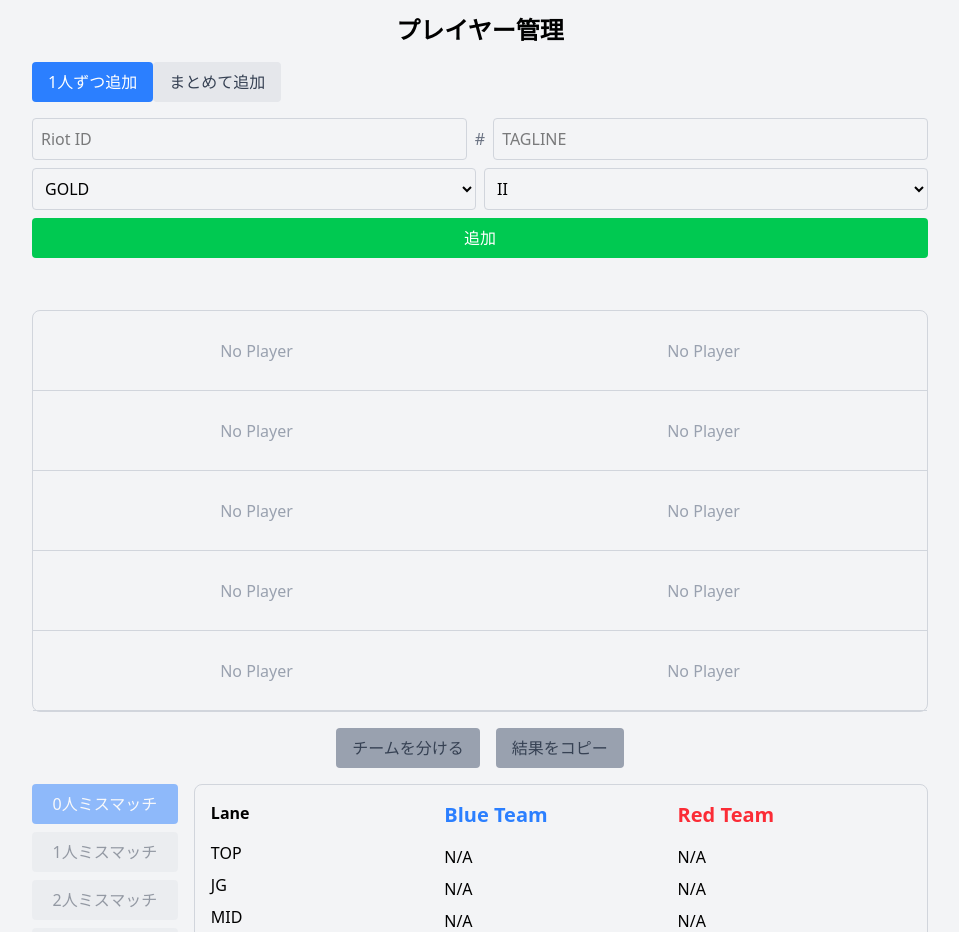
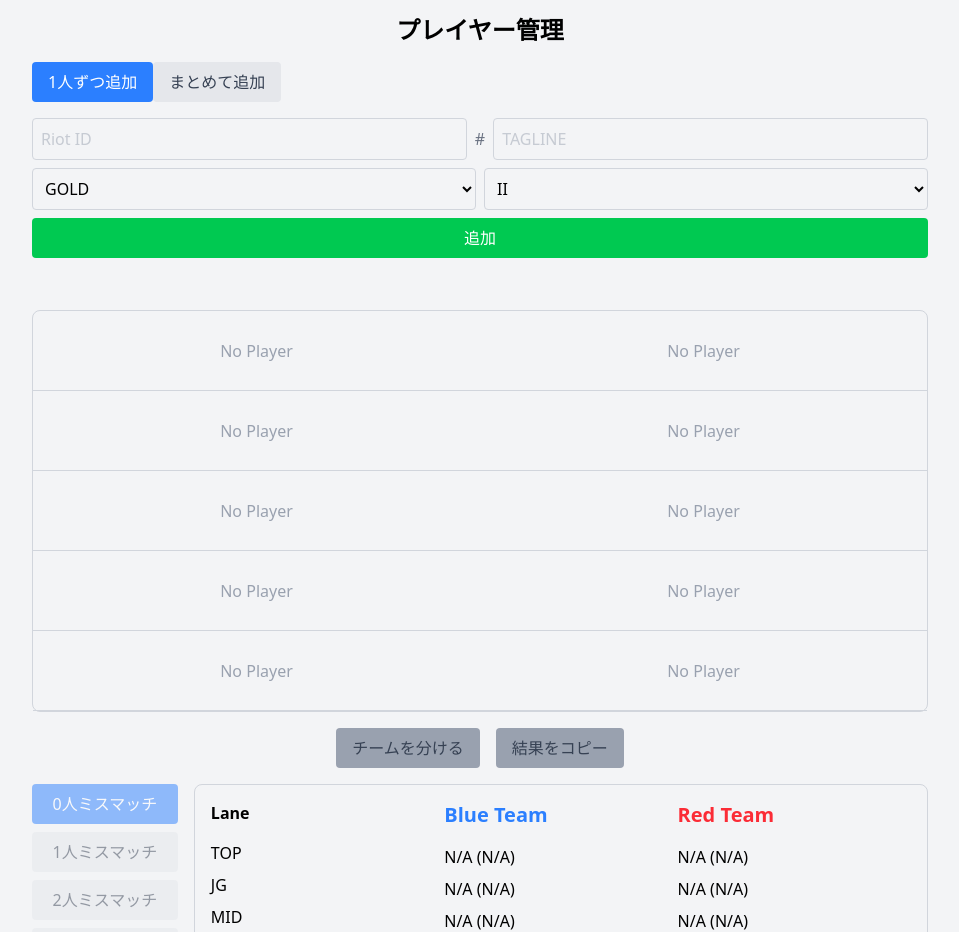
Before and after one commit to karasu354/team-balancer, a Next.js app: page / in a window 1280 px wide. Shown: the part 140-1072 px from the top of the page, without its empty margins (160-1119 px from the left). Built offline with nearby package versions, Linux system fonts and the light colour scheme.

Commit message:
fix result and update edit mode

```diff
--- a/components/DividedTeamTable.tsx
+++ b/components/DividedTeamTable.tsx
@@ -129,7 +129,8 @@ const DividedTeamTable: React.FC<DividedTeamTableProps> = ({
               </div>
               {['TOP', 'JG', 'MID', 'ADC', 'SUP'].map((lane, index) => (
                 <div key={lane} className="mb-2">
-                  {activeDivision.players[index]?.getName() || 'N/A'}
+                  {activeDivision.players[index]?.getName() || 'N/A'} (
+                  {activeDivision.players[index]?.getRating() || 'N/A'})
                 </div>
               ))}
             </div>
@@ -140,7 +141,8 @@ const DividedTeamTable: React.FC<DividedTeamTableProps> = ({
               </div>
               {['TOP', 'JG', 'MID', 'ADC', 'SUP'].map((lane, index) => (
                 <div key={lane} className="mb-2">
-                  {activeDivision.players[index + 5]?.getName() || 'N/A'}
+                  {activeDivision.players[index + 5]?.getName() || 'N/A'} (
+                  {activeDivision.players[index + 5]?.getRating() || 'N/A'})
                 </div>
               ))}
             </div>
--- a/components/PlayerCard.tsx
+++ b/components/PlayerCard.tsx
@@ -3,24 +3,34 @@ import React from 'react'
 import { Player } from '../utils/player'
 
 interface PlayerCardProps {
-  player: Player | null // プレイヤーがない場合も対応
+  player: Player | null
   onToggleRole?: (roleIndex: number) => void
   onRemove?: () => void
+  onEdit?: () => void // 編集ボタンのコールバック
 }
 
 const PlayerCard: React.FC<PlayerCardProps> = ({
   player,
   onToggleRole,
   onRemove,
+  onEdit,
 }) => {
   return (
     <div className="p-2 border-b border-gray-300 flex items-center justify-between h-20">
       {player ? (
         <>
           <div className="flex-1">
-            <p className="font-bold whitespace-nowrap">{player.getName()}</p>
+            <div className="flex items-center space-x-2">
+              <button
+                className="text-blue-500 hover:text-blue-700 transition text-sm"
+                onClick={onEdit}
+              >
+                ✎
+              </button>
+              <p className="font-bold whitespace-nowrap">{player.getName()}</p>
+            </div>
             <p className="text-sm text-gray-500">
-              レート: {player.getRating()}
+              {player.getDisplayRank()} ({player.getRating()})
             </p>
           </div>
           <div className="flex space-x-2">
--- a/components/PlayerInputForm.tsx
+++ b/components/PlayerInputForm.tsx
@@ -1,5 +1,6 @@
-import React, { useState } from 'react'
+import React, { useEffect, useState } from 'react'
 
+import { Player } from '../utils/player'
 import { rankEnum, tierEnum } from '../utils/rank'
 
 interface PlayerInputFormProps {
@@ -9,13 +10,27 @@ interface PlayerInputFormProps {
     tier: tierEnum,
     rank: rankEnum
   ) => void
+  editingPlayer?: Player | null // 編集中のプレイヤー
 }
 
-const PlayerInputForm: React.FC<PlayerInputFormProps> = ({ onAddPlayer }) => {
+const PlayerInputForm: React.FC<PlayerInputFormProps> = ({
+  onAddPlayer,
+  editingPlayer,
+}) => {
   const [name, setName] = useState('')
   const [tag, setTag] = useState('')
   const [tier, setTier] = useState<tierEnum>(tierEnum.gold)
   const [rank, setRank] = useState<rankEnum>(rankEnum.two)
+
+  useEffect(() => {
+    if (editingPlayer) {
+      // 編集中のプレイヤー情報をフォームに反映
+      setName(editingPlayer.getName())
+      setTag(editingPlayer.getTagLine())
+      setTier(editingPlayer.getTier())
+      setRank(editingPlayer.getRank())
+    }
+  }, [editingPlayer])
 
   const handleAddPlayer = () => {
     if (name.trim() && tag.trim()) {
@@ -43,7 +58,8 @@ const PlayerInputForm: React.FC<PlayerInputFormProps> = ({ onAddPlayer }) => {
           placeholder="Riot ID"
           value={name}
           onChange={(e) => setName(e.target.value)}
-          className="p-2 border border-gray-300 rounded w-full"
+          className="p-2 border border-gray-300 rounded w-full bg-gray-100 text-gray-400 cursor-not-allowed"
+          disabled={!!editingPlayer} // 編集時は名前を変更不可
         />
         <span className="text-gray-500">#</span>
         <input
@@ -51,7 +67,8 @@ const PlayerInputForm: React.FC<PlayerInputFormProps> = ({ onAddPlayer }) => {
           placeholder="TAGLINE"
           value={tag}
           onChange={(e) => setTag(e.target.value)}
-          className="p-2 border border-gray-300 rounded w-full"
+          className="p-2 border border-gray-300 rounded w-full bg-gray-100 text-gray-400 cursor-not-allowed"
+          disabled={!!editingPlayer} // 編集時はタグを変更不可
         />
       </div>
       <div className="flex items-center space-x-2">
@@ -87,7 +104,7 @@ const PlayerInputForm: React.FC<PlayerInputFormProps> = ({ onAddPlayer }) => {
         onClick={handleAddPlayer}
         className="px-4 py-2 bg-green-500 text-white rounded hover:bg-green-600 transition whitespace-nowrap"
       >
-        追加
+        {editingPlayer ? '更新' : '追加'}
       </button>
     </div>
   )
--- a/components/PlayersTable.tsx
+++ b/components/PlayersTable.tsx
@@ -17,6 +17,7 @@ const PlayersTable: React.FC<PlayersTableProps> = ({
   onPlayersUpdate,
 }) => {
   const [activeTab, setActiveTab] = useState<'single' | 'bulk'>('single') // タブの状態管理
+  const [editingPlayer, setEditingPlayer] = useState<Player | null>(null) // 編集中のプレイヤー
   const players = teamDivider.getPlayers()
 
   const handleAddPlayer = (
@@ -26,9 +27,16 @@ const PlayersTable: React.FC<PlayersTableProps> = ({
     rank: rankEnum
   ) => {
     try {
-      const newPlayer = new Player(name, tag)
-      newPlayer.setRank(tier, rank) // ティアとランクを設定
-      teamDivider.addPlayer(newPlayer)
+      if (editingPlayer) {
+        // 編集モードの場合、プレイヤー情報を更新
+        editingPlayer.setRank(tier, rank)
+        setEditingPlayer(null) // 編集モードを解除
+      } else {
+        // 新規追加の場合
+        const newPlayer = new Player(name, tag)
+        newPlayer.setRank(tier, rank) // ティアとランクを設定
+        teamDivider.addPlayer(newPlayer)
+      }
       onPlayersUpdate()
     } catch (error) {
       if (error instanceof Error) {
@@ -55,6 +63,11 @@ const PlayersTable: React.FC<PlayersTableProps> = ({
         alert('An unknown error occurred')
       }
     }
+  }
+
+  const handleEditPlayer = (player: Player) => {
+    setEditingPlayer(player) // 編集モードに設定
+    setActiveTab('single') // 「1人ずつ追加」タブに切り替え
   }
 
   return (
@@ -85,10 +98,11 @@ const PlayersTable: React.FC<PlayersTableProps> = ({
 
       {/* タブの内容 */}
       <div className="h-48">
-        {' '}
-        {/* 高さを固定 */}
         {activeTab === 'single' ? (
-          <PlayerInputForm onAddPlayer={handleAddPlayer} />
+          <PlayerInputForm
+            onAddPlayer={handleAddPlayer}
+            editingPlayer={editingPlayer} // 編集中のプレイヤーを渡す
+          />
         ) : (
           <ChatLogInputForm
             teamDivider={teamDivider}
@@ -107,6 +121,7 @@ const PlayersTable: React.FC<PlayersTableProps> = ({
               player && handleToggleRole(player, roleIndex)
             }
             onRemove={() => handleRemovePlayer(index)}
+            onEdit={() => player && handleEditPlayer(player)} // 編集ボタンの処理
           />
         ))}
       </div>
--- a/utils/player.ts
+++ b/utils/player.ts
@@ -47,6 +47,21 @@ export class Player {
     this.rating = calcurateRating(tier, rank)
   }
 
+  /**
+   * ランクとティアを表示する文字列を取得する
+   * @returns ランク＋ティアの文字列
+   */
+  getDisplayRank(): string {
+    if (
+      this.tier === tierEnum.master ||
+      this.tier === tierEnum.grandmaster ||
+      this.tier === tierEnum.challenger
+    ) {
+      return this.tier
+    }
+    return `${this.tier} ${this.rank}`
+  }
+
   // Getter メソッドを追加して外部からプロパティを参照可能にする
   getName(): string {
     return this.name
--- a/utils/teamDivider.ts
+++ b/utils/teamDivider.ts
@@ -107,7 +107,7 @@ export class TeamDivider {
     this._resetTeamDivisions()
 
     // 5000回チーム分けを試行
-    for (let i = 0; i < 5000; i++) {
+    for (let i = 0; i < 20000; i++) {
       const { players, mismatchCount, ratingDifference } = this._createTeams()
 
       // 希望に合わない人数をキーに辞書を更新
@@ -171,12 +171,29 @@ export class TeamDivider {
    * @returns レーティング差
    */
   private _calculateRatingDifference(players: Player[]): number {
-    const blueTeamRating = players
-      .slice(0, TeamDivider.TEAM_SIZE)
-      .reduce((total, player) => total + player.getRating(), 0)
-    const redTeamRating = players
-      .slice(TeamDivider.TEAM_SIZE)
-      .reduce((total, player) => total + player.getRating(), 0)
-    return Math.abs(blueTeamRating - redTeamRating)
+    const blueTeam = players.slice(0, TeamDivider.TEAM_SIZE)
+    const redTeam = players.slice(TeamDivider.TEAM_SIZE)
+
+    // チーム全体のレート合計の差
+    const blueTeamRating = blueTeam.reduce(
+      (total, player) => total + player.getRating(),
+      0
+    )
+    const redTeamRating = redTeam.reduce(
+      (total, player) => total + player.getRating(),
+      0
+    )
+    const totalRatingDifference = Math.abs(blueTeamRating - redTeamRating)
+
+    // レーンごとのレート差
+    let laneRatingDifference = 0
+    for (let i = 0; i < TeamDivider.TEAM_SIZE; i++) {
+      laneRatingDifference += Math.abs(
+        blueTeam[i].getRating() - redTeam[i].getRating()
+      )
+    }
+
+    // 総合評価として、チーム全体のレート差とレーンごとのレート差を加算
+    return totalRatingDifference + laneRatingDifference
   }
 }
```
Also changed, not shown: memo.txt, 1 other file (tests, documents, lock files or other folders).
